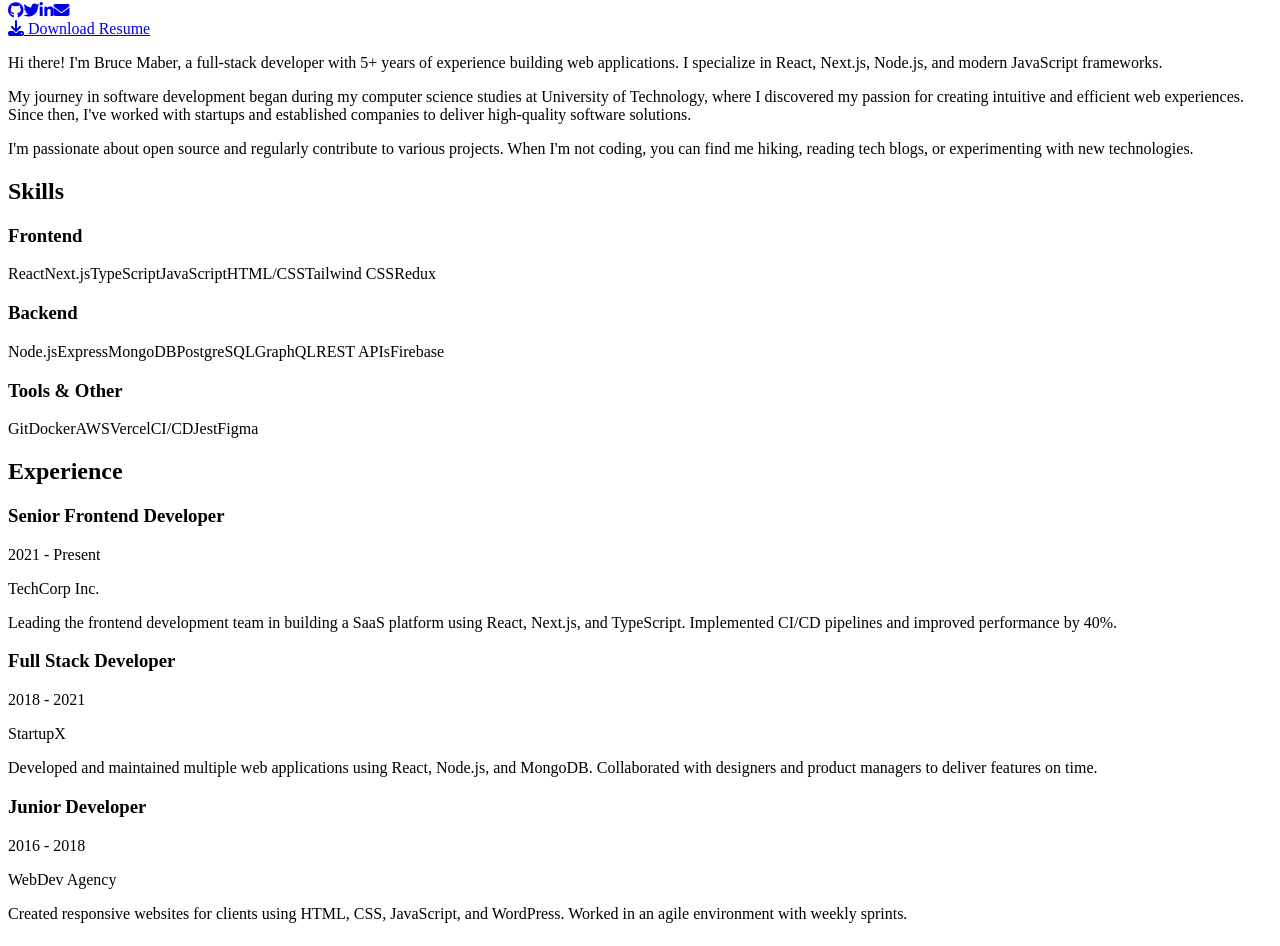
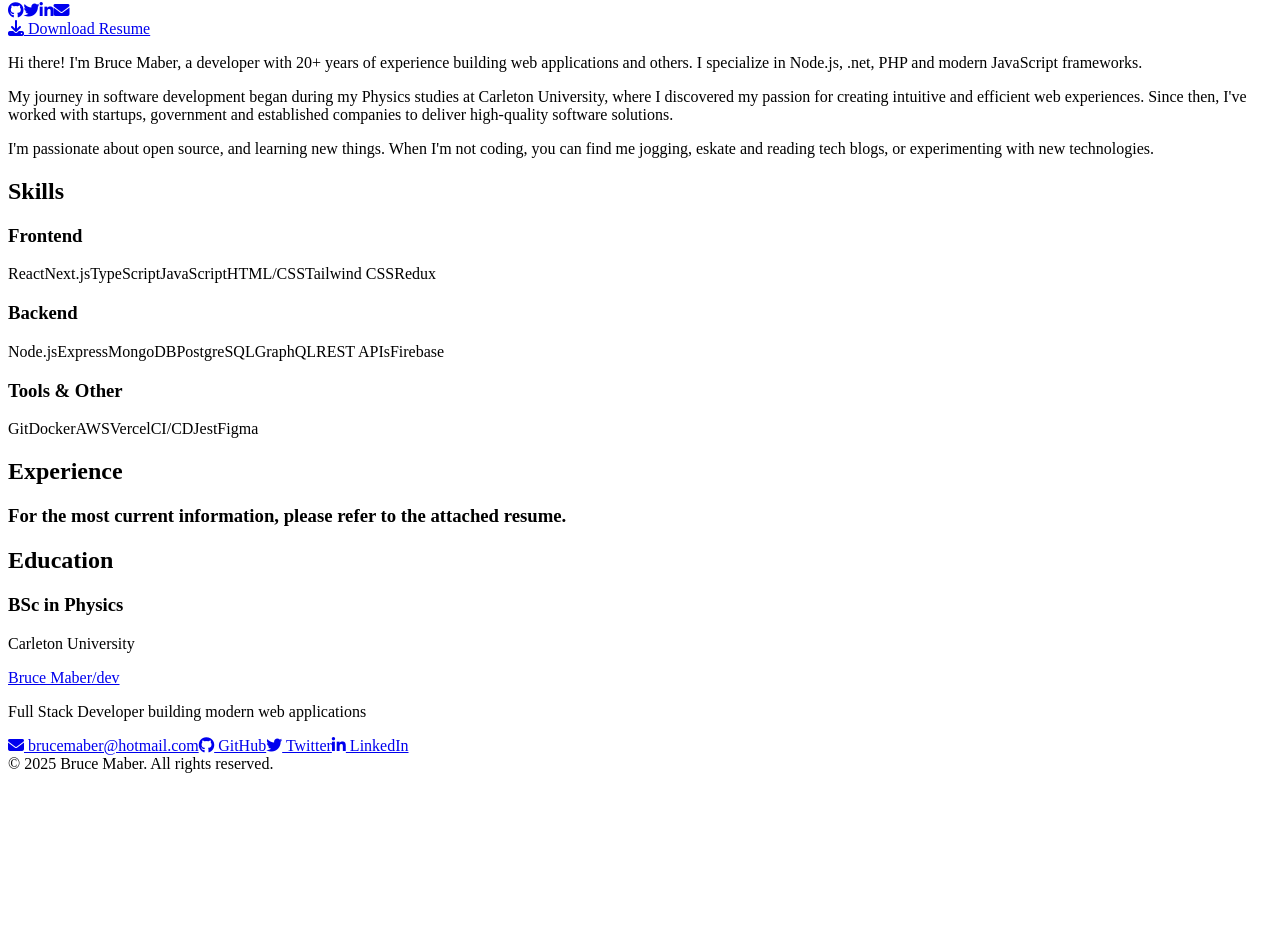
Before and after one commit to superbrucem/git-Projects-Sitev2, a React (Vite) app in the folder client/: page /about in a window 1280 px wide. Shown: the part 553-1499 px from the top of the page. After the commit the page ends 1342 px from the top, so only its background shows below. Built offline with nearby package versions, Linux system fonts and the light colour scheme.

Commit message:
Commit Add relevant information

```diff
--- a/client/public/data/home.json
+++ b/client/public/data/home.json
@@ -1,7 +1,7 @@
 {
   "hero": {
     "name": "Bruce Maber",
-    "title": "Full Stack Developer",
+    "title": "Web / Windows Developer",
     "description": "I build modern web applications with a focus on performance, user experience, and clean code. Check out my projects and find out more about my journey in software development."
   },
   "featuredProjects": [
--- a/client/src/pages/about.tsx
+++ b/client/src/pages/about.tsx
@@ -1,4 +1,54 @@
 import { motion } from "framer-motion";
+
+const SKILLS = {
+  frontend: [
+    "React",
+    "Next.js",
+    "TypeScript",
+    "JavaScript",
+    "HTML/CSS",
+    "Tailwind CSS",
+    "Redux"
+  ],
+  backend: [
+    "Node.js",
+    "Express",
+    "MongoDB",
+    "PostgreSQL",
+    "GraphQL",
+    "REST APIs",
+    "Firebase"
+  ],
+  tools: [
+    "Git",
+    "Docker",
+    "AWS",
+    "Vercel",
+    "CI/CD",
+    "Jest",
+    "Figma"
+  ]
+} as const;
+
+const SkillSection = ({ title, skills, colorClass }: {
+  title: string;
+  skills: string[];
+  colorClass: string;
+}) => (
+  <div className="mb-8">
+    <h3 className="text-lg font-medium mb-3">{title}</h3>
+    <div className="flex flex-wrap gap-2">
+      {skills.map((skill) => (
+        <span
+          key={skill}
+          className={`px-3 py-1.5 rounded-full ${colorClass}`}
+        >
+          {skill}
+        </span>
+      ))}
+    </div>
+  </div>
+);
 
 const About = () => {
   return (
@@ -37,7 +87,9 @@ const About = () => {
             </div>
 
             <a
-              href="/resume.pdf"
+              href="https://docs.google.com/document/d/11hMlzQJy4SEK87YyUfTNGT9mDsH0jGyZ/edit?usp=sharing&ouid=101015884027473602779&rtpof=true&sd=true"
+              target="_blank"
+              rel="noopener noreferrer"
               className="inline-flex items-center justify-center w-full rounded-md bg-primary text-primary-foreground px-4 py-2.5 text-sm font-medium shadow-sm hover:bg-primary/90 hover:text-black transition-colors"
             >
               <i className="fas fa-download mr-2"></i> Download Resume
@@ -48,101 +100,53 @@ const About = () => {
         <div className="md:col-span-2">
           <div className="prose prose-lg dark:prose-invert max-w-none">
             <p className="text-lg mb-6">
-              Hi there! I'm Bruce Maber, a full-stack developer with 5+ years of experience building web applications. I specialize in React, Next.js, Node.js, and modern JavaScript frameworks.
+              Hi there! I'm Bruce Maber, a developer with 20+ years of experience building web applications and others.
+              I specialize in Node.js, .net, PHP and modern JavaScript frameworks.
             </p>
 
             <p className="mb-6">
-              My journey in software development began during my computer science studies at University of Technology, where I discovered my passion for creating intuitive and efficient web experiences. Since then, I've worked with startups and established companies to deliver high-quality software solutions.
+            My journey in software development began during my Physics studies at Carleton University, where I discovered my passion for creating intuitive and efficient web experiences. Since then, I've worked with startups, government and established companies to deliver high-quality software solutions.
             </p>
 
             <p className="mb-6">
-              I'm passionate about open source and regularly contribute to various projects. When I'm not coding, you can find me hiking, reading tech blogs, or experimenting with new technologies.
+            I'm passionate about open source, and learning new things. When I'm not coding, you can find me jogging, eskate and reading tech blogs, or experimenting with new technologies.
             </p>
 
             <h2 className="text-2xl font-bold mt-8 mb-4">Skills</h2>
 
-            <div className="mb-8">
-              <h3 className="text-lg font-medium mb-3">Frontend</h3>
-              <div className="flex flex-wrap gap-2">
-                <span className="px-3 py-1.5 rounded-full bg-blue-100 dark:bg-blue-900/30 text-blue-800 dark:text-blue-300">React</span>
-                <span className="px-3 py-1.5 rounded-full bg-blue-100 dark:bg-blue-900/30 text-blue-800 dark:text-blue-300">Next.js</span>
-                <span className="px-3 py-1.5 rounded-full bg-blue-100 dark:bg-blue-900/30 text-blue-800 dark:text-blue-300">TypeScript</span>
-                <span className="px-3 py-1.5 rounded-full bg-blue-100 dark:bg-blue-900/30 text-blue-800 dark:text-blue-300">JavaScript</span>
-                <span className="px-3 py-1.5 rounded-full bg-blue-100 dark:bg-blue-900/30 text-blue-800 dark:text-blue-300">HTML/CSS</span>
-                <span className="px-3 py-1.5 rounded-full bg-blue-100 dark:bg-blue-900/30 text-blue-800 dark:text-blue-300">Tailwind CSS</span>
-                <span className="px-3 py-1.5 rounded-full bg-blue-100 dark:bg-blue-900/30 text-blue-800 dark:text-blue-300">Redux</span>
-              </div>
-            </div>
+            <SkillSection
+              title="Frontend"
+              skills={[...SKILLS.frontend]}
+              colorClass="bg-blue-100 dark:bg-blue-900/30 text-blue-800 dark:text-blue-300"
+            />
 
-            <div className="mb-8">
-              <h3 className="text-lg font-medium mb-3">Backend</h3>
-              <div className="flex flex-wrap gap-2">
-                <span className="px-3 py-1.5 rounded-full bg-green-100 dark:bg-green-900/30 text-green-800 dark:text-green-300">Node.js</span>
-                <span className="px-3 py-1.5 rounded-full bg-green-100 dark:bg-green-900/30 text-green-800 dark:text-green-300">Express</span>
-                <span className="px-3 py-1.5 rounded-full bg-green-100 dark:bg-green-900/30 text-green-800 dark:text-green-300">MongoDB</span>
-                <span className="px-3 py-1.5 rounded-full bg-green-100 dark:bg-green-900/30 text-green-800 dark:text-green-300">PostgreSQL</span>
-                <span className="px-3 py-1.5 rounded-full bg-green-100 dark:bg-green-900/30 text-green-800 dark:text-green-300">GraphQL</span>
-                <span className="px-3 py-1.5 rounded-full bg-green-100 dark:bg-green-900/30 text-green-800 dark:text-green-300">REST APIs</span>
-                <span className="px-3 py-1.5 rounded-full bg-green-100 dark:bg-green-900/30 text-green-800 dark:text-green-300">Firebase</span>
-              </div>
-            </div>
+            <SkillSection
+              title="Backend"
+              skills={[...SKILLS.backend]}
+              colorClass="bg-green-100 dark:bg-green-900/30 text-green-800 dark:text-green-300"
+            />
 
-            <div className="mb-8">
-              <h3 className="text-lg font-medium mb-3">Tools & Other</h3>
-              <div className="flex flex-wrap gap-2">
-                <span className="px-3 py-1.5 rounded-full bg-purple-100 dark:bg-purple-900/30 text-purple-800 dark:text-purple-300">Git</span>
-                <span className="px-3 py-1.5 rounded-full bg-purple-100 dark:bg-purple-900/30 text-purple-800 dark:text-purple-300">Docker</span>
-                <span className="px-3 py-1.5 rounded-full bg-purple-100 dark:bg-purple-900/30 text-purple-800 dark:text-purple-300">AWS</span>
-                <span className="px-3 py-1.5 rounded-full bg-purple-100 dark:bg-purple-900/30 text-purple-800 dark:text-purple-300">Vercel</span>
-                <span className="px-3 py-1.5 rounded-full bg-purple-100 dark:bg-purple-900/30 text-purple-800 dark:text-purple-300">CI/CD</span>
-                <span className="px-3 py-1.5 rounded-full bg-purple-100 dark:bg-purple-900/30 text-purple-800 dark:text-purple-300">Jest</span>
-                <span className="px-3 py-1.5 rounded-full bg-purple-100 dark:bg-purple-900/30 text-purple-800 dark:text-purple-300">Figma</span>
-              </div>
-            </div>
+            <SkillSection
+              title="Tools & Other"
+              skills={[...SKILLS.tools]}
+              colorClass="bg-purple-100 dark:bg-purple-900/30 text-purple-800 dark:text-purple-300"
+            />
 
             <h2 className="text-2xl font-bold mt-8 mb-4">Experience</h2>
 
             <div className="mb-8">
               <div className="flex justify-between mb-1">
-                <h3 className="text-lg font-medium">Senior Frontend Developer</h3>
-                <span className="text-sm text-gray-600 dark:text-gray-400">2021 - Present</span>
+                <h3 className="text-lg font-medium">For the most current information, please refer to the attached resume.</h3>
               </div>
-              <p className="text-primary mb-2">TechCorp Inc.</p>
-              <p className="text-gray-600 dark:text-gray-400">
-                Leading the frontend development team in building a SaaS platform using React, Next.js, and TypeScript. Implemented CI/CD pipelines and improved performance by 40%.
-              </p>
-            </div>
-
-            <div className="mb-8">
-              <div className="flex justify-between mb-1">
-                <h3 className="text-lg font-medium">Full Stack Developer</h3>
-                <span className="text-sm text-gray-600 dark:text-gray-400">2018 - 2021</span>
-              </div>
-              <p className="text-primary mb-2">StartupX</p>
-              <p className="text-gray-600 dark:text-gray-400">
-                Developed and maintained multiple web applications using React, Node.js, and MongoDB. Collaborated with designers and product managers to deliver features on time.
-              </p>
-            </div>
-
-            <div className="mb-8">
-              <div className="flex justify-between mb-1">
-                <h3 className="text-lg font-medium">Junior Developer</h3>
-                <span className="text-sm text-gray-600 dark:text-gray-400">2016 - 2018</span>
-              </div>
-              <p className="text-primary mb-2">WebDev Agency</p>
-              <p className="text-gray-600 dark:text-gray-400">
-                Created responsive websites for clients using HTML, CSS, JavaScript, and WordPress. Worked in an agile environment with weekly sprints.
-              </p>
             </div>
 
             <h2 className="text-2xl font-bold mt-8 mb-4">Education</h2>
 
             <div className="mb-8">
               <div className="flex justify-between mb-1">
-                <h3 className="text-lg font-medium">BSc in Computer Science</h3>
-                <span className="text-sm text-gray-600 dark:text-gray-400">2012 - 2016</span>
+                <h3 className="text-lg font-medium">BSc in Physics</h3>
               </div>
-              <p className="text-primary">University of Technology</p>
+              <p className="text-primary">Carleton University</p>
             </div>
           </div>
         </div>
```
Also changed, not shown: 2 other files (tests, documents, lock files or other folders).
